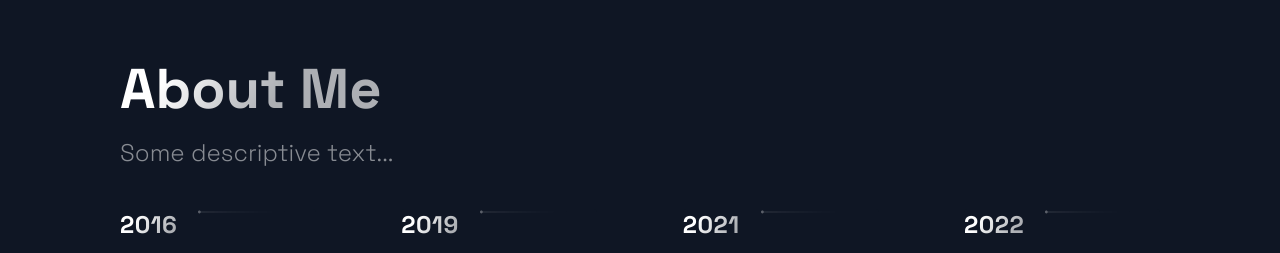
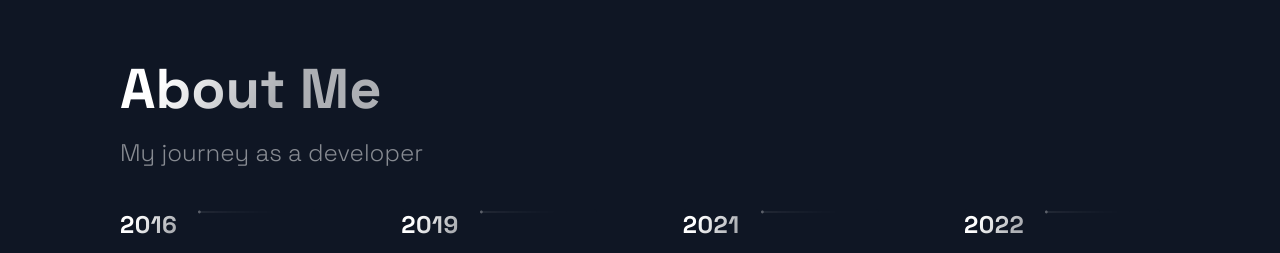
Before and after one commit to axxessgranted/portfolio-website, a Next.js app: page / in a window 1280 px wide. Shown: the part 1360-1613 px from the top of the page. Built offline with nearby package versions, Linux system fonts and the light colour scheme.

Commit message:
Update timeline description

```diff
--- a/src/components/TimeLine/TimeLine.js
+++ b/src/components/TimeLine/TimeLine.js
@@ -66,7 +66,7 @@ const Timeline = () => {
   return (
     <Section id='#about'>
       <SectionTitle>About Me</SectionTitle>
-      <SectionText>Some descriptive text...</SectionText>
+      <SectionText>My journey as a developer</SectionText>
       <CarouselContainer ref={carouselRef} onScroll={handleScroll}>
         <>
           {TimeLineData.map((item, i) => (
```
